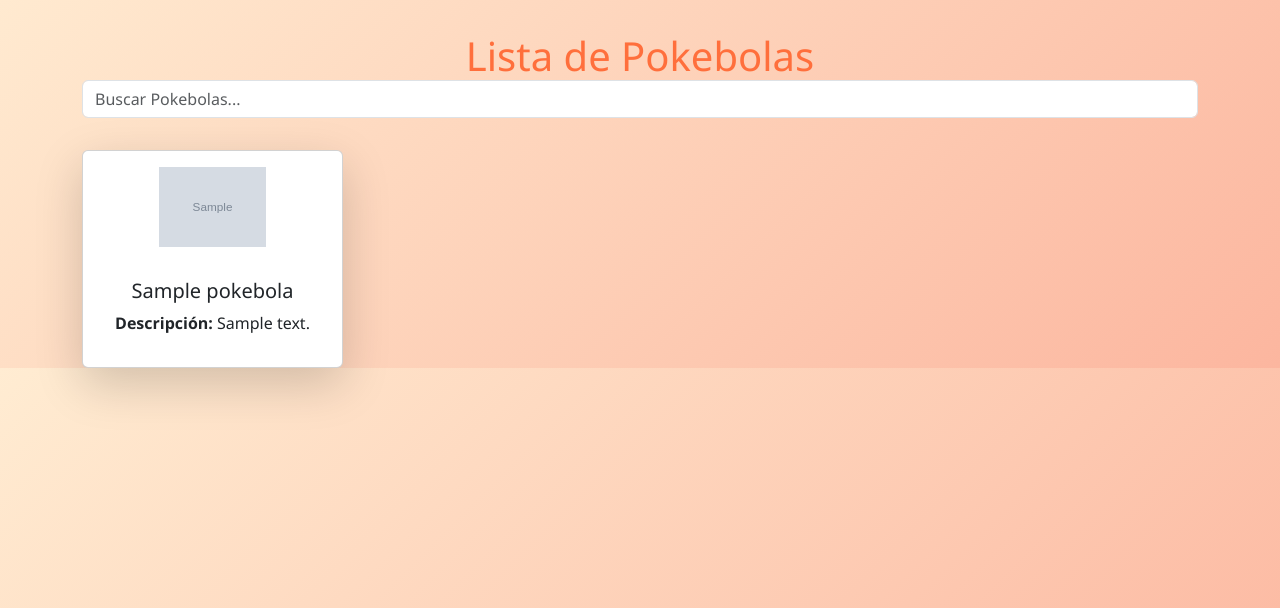
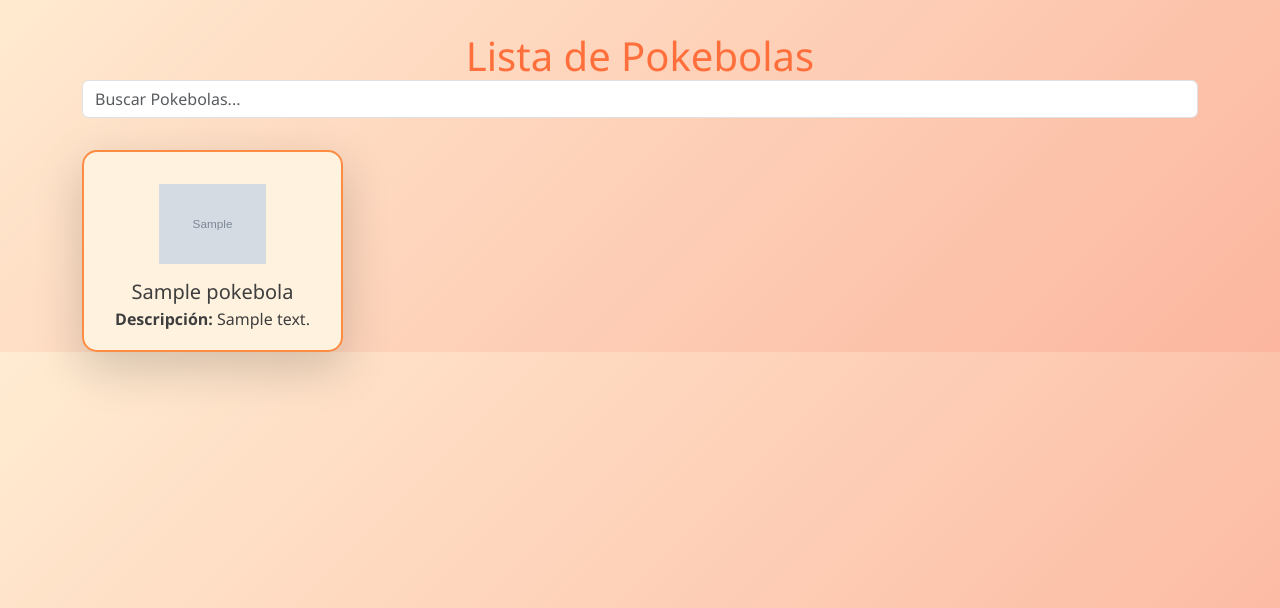
Before and after one commit to LucasAlegreSebastian/TuPrimeraPagina-Alegre, a Django app: page /lista/Lista_Pokebolas in a window 1280 px wide. Shown: the part 65-673 px from the top of the page. Run offline with Django 5.2, Linux system fonts and the light colour scheme; tables that the repository leaves empty hold one stand-in row (values such as "Sample post"); grey boxes marked "Sample" are stand-in pictures.

Commit message:
Diseño corregido lista de pokebolas

```diff
--- a/pokedex/templates/pokedex/pokebolas_list.html
+++ b/pokedex/templates/pokedex/pokebolas_list.html
@@ -14,7 +14,7 @@ Lista de Pokebolas
 <div class="row row-cols-1 row-cols-sm-2 row-cols-md-3 row-cols-lg-4 g-4">
     {% for pb in pokebolas %}
     <div class="col">
-        <div class="card h-100 text-center shadow-lg">
+        <div class="pokemon-card h-100 text-center shadow-lg">
 
             {% if pb.imagen %}
             <img src="{{ pb.imagen.url }}"
```
